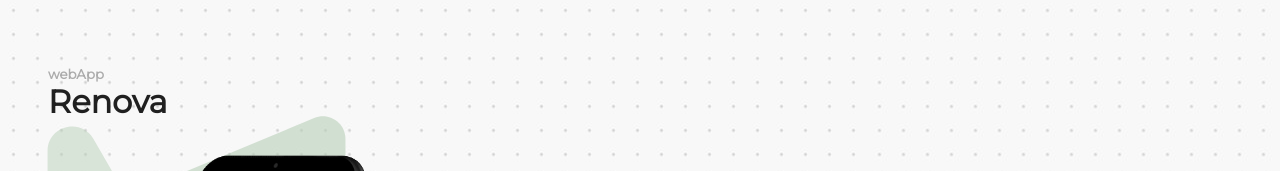
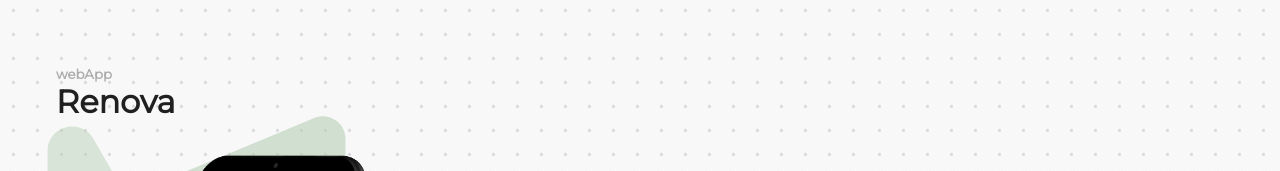
Before and after one commit to ignacioHourquescos/kaleindex, a Next.js app: page / in a window 1280 px wide. Shown: the part 734-905 px from the top of the page. Built offline with nearby package versions, Linux system fonts and the light colour scheme.

Commit message:
cambios en portofolio

```diff
--- a/section/Portfolio/Portfolio.module.scss
+++ b/section/Portfolio/Portfolio.module.scss
@@ -36,13 +36,15 @@
       margin:0;
       padding-left:1rem;
       color:rgb(172, 172, 172);
+      padding-left:1.5rem;
    }
    h1{
       // border:1px solid red;
       padding:0;
       margin:0;
       font-weight: bold;
-      padding-left:1rem;
+      padding-left:1.5rem;
+
 
       display:inline;
    }
```
